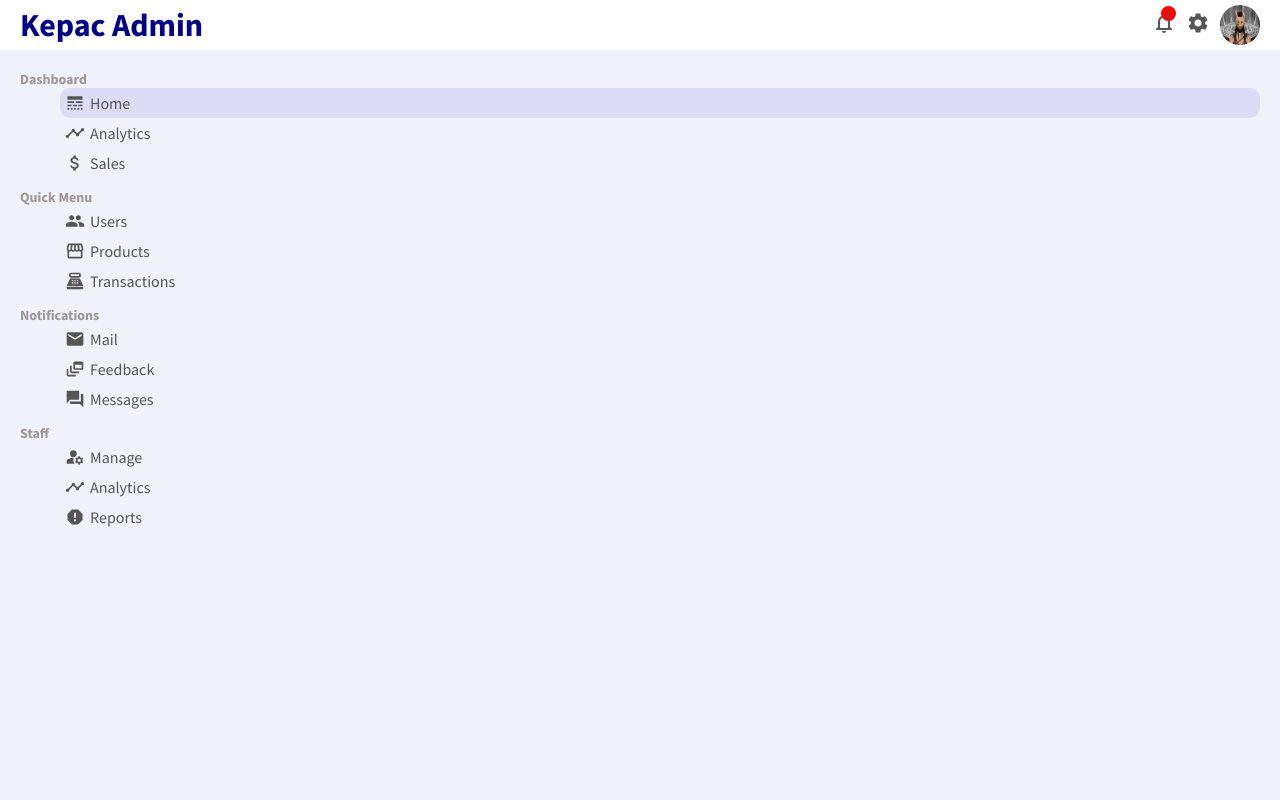
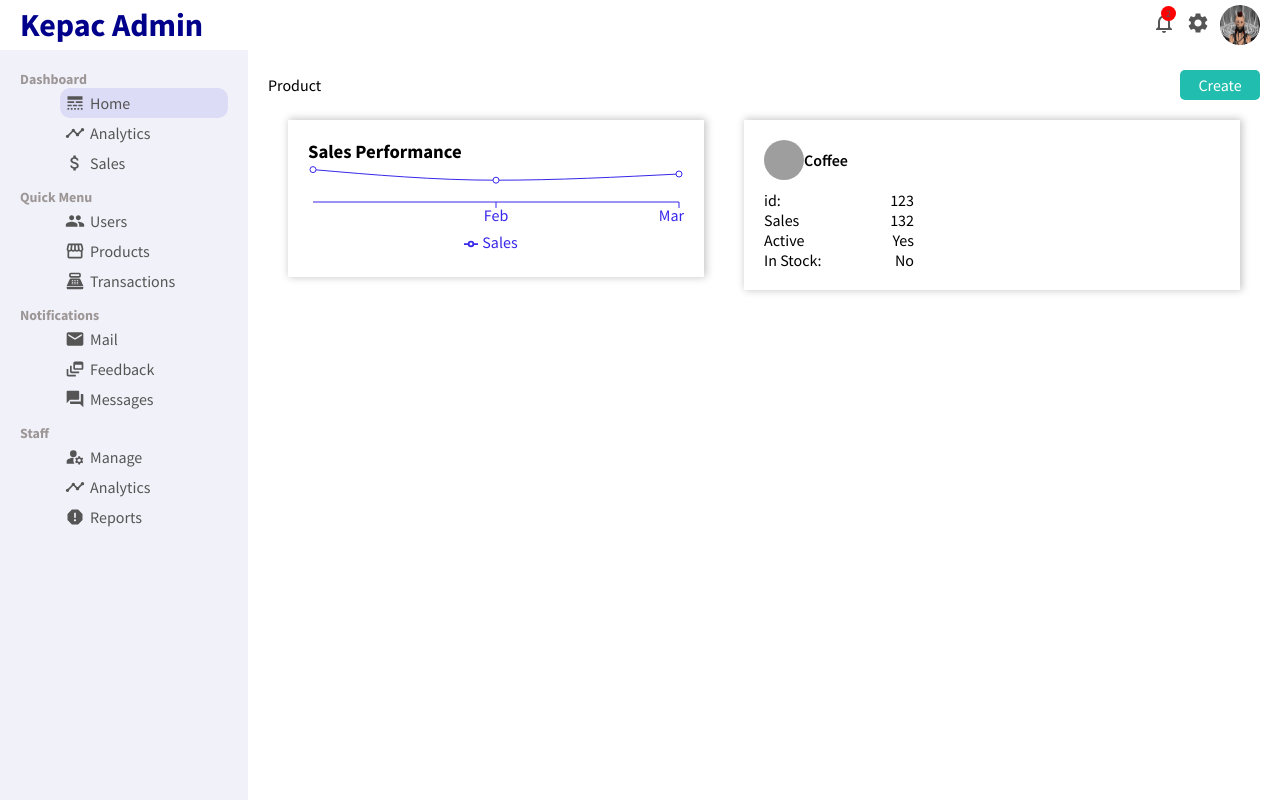
Before and after one commit to dwaynediddy/dashboard, a React (Create React App) app: page /product/1 in a window 1280 px wide. Built offline with nearby package versions, Linux system fonts and the light colour scheme; grey boxes are pictures that could not be loaded.

Commit message:
adding chart to product page

```diff
--- a/src/App.js
+++ b/src/App.js
@@ -6,6 +6,8 @@ import UserList from './pages/UserList'
 import User from './pages/User'
 import NewUser from './pages/NewUser'
 import ProductList from './pages/ProductList'
+import Product from './pages/Product'
+import NewProduct from './pages/ProductList'
 
 import {
   BrowserRouter as Router,
@@ -24,9 +26,9 @@ function App() {
         <Route path="/users"element={<UserList />} />
         <Route path="/users/:userId"element={<User />} />
         <Route path="/newUser/"element={<NewUser />} />
-        <Route exact path="/products"element={<ProductList />} />
-        <Route exact path="/products/:productId"element={<ProductList />} />
-        <Route path="/newProduct"element={<UserList />} />
+        <Route exact path="/product"element={<ProductList />} />
+        <Route exact path="/product/:productId"element={<Product />} />
+        <Route path="/newProduct"element={<NewProduct />} />
       </Routes>
       </div>
     </Router>
--- a/src/components/sidebar/Sidebar.jsx
+++ b/src/components/sidebar/Sidebar.jsx
@@ -44,7 +44,7 @@ const Sidebar = () => {
                                 Users
                             </li>
                         </Link>
-                        <Link to='products' className='link'>
+                        <Link to='product' className='link'>
                         <li className="sidebarListItem">
                             <StorefrontIcon className="sidebarIcon" />
                             Products
--- a/src/dummyData.js
+++ b/src/dummyData.js
@@ -49,6 +49,22 @@ export const userData = [
     {
       name: 'Dec',
       'Active User': 4490,
+    },
+  ]
+
+
+export const productData = [
+    {
+      name: 'Jan',
+      'Sales': 3240,
+    },
+    {
+      name: 'Feb',
+      'Sales': 2180,
+    },
+    {
+      name: 'Mar',
+      'Sales': 2800,
     },
   ]
 
@@ -109,7 +125,7 @@ export const userData = [
     {
         id: 1,
         name: 'Coffee',
-        image: 'https://images.unsplash.com/photo-1634896941598-b6b500a502a7?ixlib=rb-1.2.1&ixid=MnwxMjA3fDB8MHxzZWFyY2h8MTR8fGF2YXRhcnxlbnwwfHwwfHw%3D&auto=format&fit=crop&w=800&q=60',
+        image: 'https://images.unsplash.com/photo-1605711599412-775918dbe770?ixlib=rb-1.2.1&ixid=MnwxMjA3fDB8MHxzZWFyY2h8Mnx8Y29mZmVlJTIwYmFnfGVufDB8fDB8fA%3D%3D&auto=format&fit=crop&w=1400&q=60',
         stock: 50,
         status: 'active',
         price: '$40.00',
--- /dev/null
+++ b/src/pages/Product.jsx
@@ -0,0 +1,57 @@
+import './product.css'
+import { Link } from 'react-router-dom'
+import { productData } from '../dummyData'
+
+import Chart from '../components/charts/Chart'
+
+
+const Product = () => {
+    return (
+        <div className="product">
+            <div className="productTitleContainer">
+                <div className="productTitle">Product</div>
+                <Link to="/newProduct">
+                    <button className="productAddBtn">Create</button>
+                </Link>
+            </div>
+            <div className="productTop">
+                <div className="productTopLeft">
+                    <Chart data={productData} dataKey='Sales' title='Sales Performance' />
+                </div>
+                <div className="productTopRight">
+                    <div className="productInfo">
+                        <div className="productInfoTop">
+                            <img
+                                src="https://images.unsplash.com/photo-1605711599412-775918dbe770?ixlib=rb-1.2.1&ixid=MnwxMjA3fDB8MHxzZWFyY2h8Mnx8Y29mZmVlJTIwYmFnfGVufDB8fDB8fA%3D%3D&auto=format&fit=crop&w=1400&q=60"
+                                alt=""
+                                className="productImage"
+                            />
+                            <span className="productName">Coffee</span>
+                        </div>
+                        <div className="productInfoBottom">
+                            <div className="productInfoItem">
+                                <span className="productInfoKey">id:</span>
+                                <span className="productInfoKey">123</span>
+                            </div>
+                            <div className="productInfoItem">
+                                <span className="productInfoKey">Sales</span>
+                                <span className="productInfoKey">132</span>
+                            </div>
+                            <div className="productInfoItem">
+                                <span className="productInfoKey">Active</span>
+                                <span className="productInfoKey">Yes</span>
+                            </div>
+                            <div className="productInfoItem">
+                                <span className="productInfoKey">In Stock:</span>
+                                <span className="productInfoKey">No</span>
+                            </div>
+                        </div>
+                    </div>
+                </div>
+            </div>
+            <div className="productBottom"></div>
+        </div>
+    )
+}
+
+export default Product
--- a/src/pages/ProductList.jsx
+++ b/src/pages/ProductList.jsx
@@ -40,7 +40,7 @@ const ProductList = () => {
           renderCell: (params) => {
               return (
                   <>
-                      <Link to={'/products/'+params.row.id}>
+                      <Link to={'/product/' + params.row.id}>
                           <button className="productListEdit">Edit</button>
                       </Link>
                       <DeleteForeverIcon className="productListDelete" onClick={() => handleDelete(params.row.id)} />
--- a/src/pages/UserList.jsx
+++ b/src/pages/UserList.jsx
@@ -19,7 +19,7 @@ const columns = [
   { field: 'user', headerName: 'user', width: 200, renderCell: (params) => {
       return (
             <div className="userListUser">
-                <img src={params.row.avatar} alt='' className="productListImg" />
+                <img src={params.row.avatar} alt='' className="userListImg" />
                 {params.row.username}
             </div>
       )}},
@@ -41,7 +41,7 @@ const columns = [
     renderCell: (params) => {
         return (
             <>
-                <Link to={'/users/'+params.row.id}>
+                <Link to={'/users/' + params.row.id}>
                     <button className="userListEdit">Edit</button>
                 </Link>
                 <DeleteForeverIcon className="userListDelete" onClick={() => handleDelete(params.row.id)} />
--- /dev/null
+++ b/src/pages/product.css
@@ -0,0 +1,64 @@
+.product {
+    flex: 4;
+    padding: 20px;
+}
+
+.productTop {
+    display: flex;
+}
+
+.productTopLeft {
+    flex: 1;
+}
+
+.productTopRight {
+    flex: 1;
+    padding: 20px;
+    margin: 20px;
+    box-shadow: 1px -1px 8px 0.5px rgba(0,0,0,0.24);
+    -webkit-box-shadow: 1px -1px 8px 0.5px rgba(0,0,0,0.24);
+    -moz-box-shadow: 1px -1px 8px 0.5px rgba(0,0,0,0.24);
+}
+
+.productTitleContainer {
+    display: flex;
+    align-items: center;
+    justify-content: space-between;
+}
+
+.productAddBtn {
+    border: none;
+    width:80px ;
+    padding: 5px;
+    background-color: rgb(33, 189, 174);
+    cursor: pointer;
+    font-size: 16px;
+    border-radius: 5px;
+    color: rgb(255, 255, 255);
+}
+
+.productImage {
+    width: 40px;
+    height: 40px;
+    border-radius: 50%;
+    object-fit: cover;
+}
+
+.productInfoTop {
+    display: flex;
+    align-items: center;
+}
+
+.productName {
+    font-weight: 600;
+}
+
+.productInfoBottom {
+    margin-top: 10px;
+}
+
+.productInfoItem {
+    width: 150px;
+    display: flex;
+    justify-content: space-between;
+}
--- a/src/pages/productList.css
+++ b/src/pages/productList.css
@@ -1,3 +1,32 @@
 .productList {
     flex: 4;
 }
+
+.productListProduct {
+    display: flex;
+    align-items: center;
+}
+
+.productListImg {
+    height: 30px;
+    width: 30px;
+    border-radius: 50%;
+    object-fit: cover;
+    margin-right: 10px;
+}
+
+.productListEdit {
+    border: none;
+    border-radius: 10px;
+    padding: 5px 15px;
+    background-color: rgb(63, 201, 63);
+    color: white;
+    cursor: pointer;
+
+}
+.productListDelete {
+    padding: 5px 10px;
+    color: rgb(187, 13, 13);
+    cursor: pointer;
+
+}
```
Also changed, not shown: src/pages/NewProduct.jsx (added, +11 -0 lines), src/pages/newProduct.css (added).
